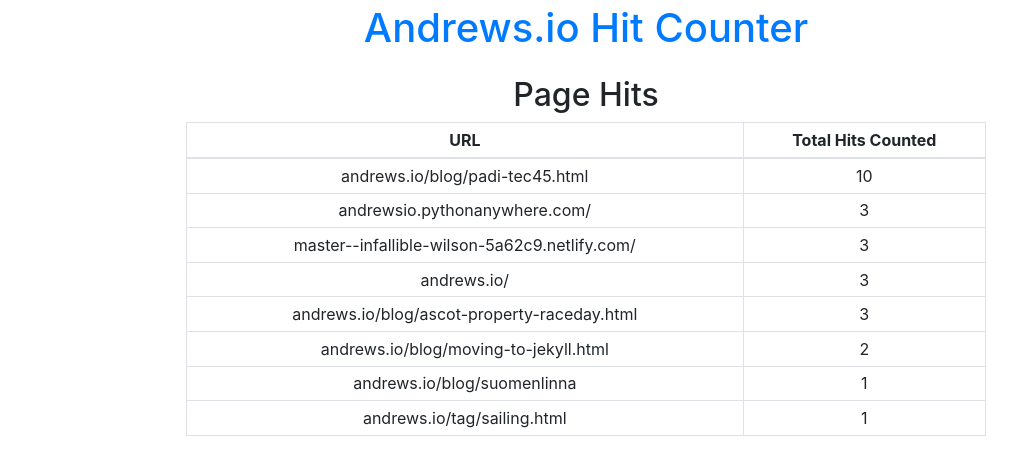
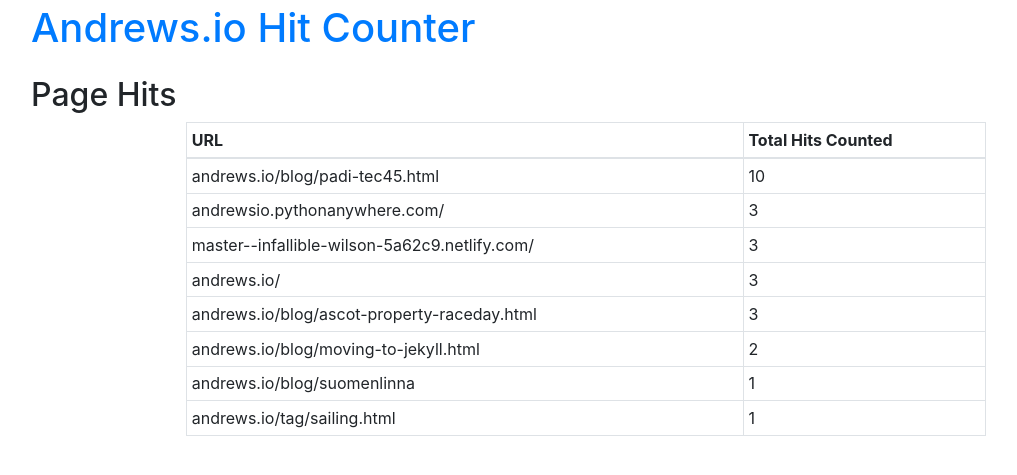
Before and after one commit to andrewsio/hit-counter, a Flask app: page / in a window 1280 px wide. Shown: the top 475 px of the page, without its empty margins (54-1071 px from the left). Run offline with Flask 2, Linux system fonts and the light colour scheme; data comes from the database, SQL or seed files in the repository; some libraries are stand-ins or nearby versions.

Commit message:
Update index.html

```diff
--- a/templates/index.html
+++ b/templates/index.html
@@ -11,7 +11,7 @@
             .mw-800p {max-width: 800px; margin: auto;}
         </style>
     </head>
-    <body class="text-center pt-1">
+    <body class="text-left pt-1">
         <div class="container">
             <div class="row">
                 <div class="col-sm">
```
